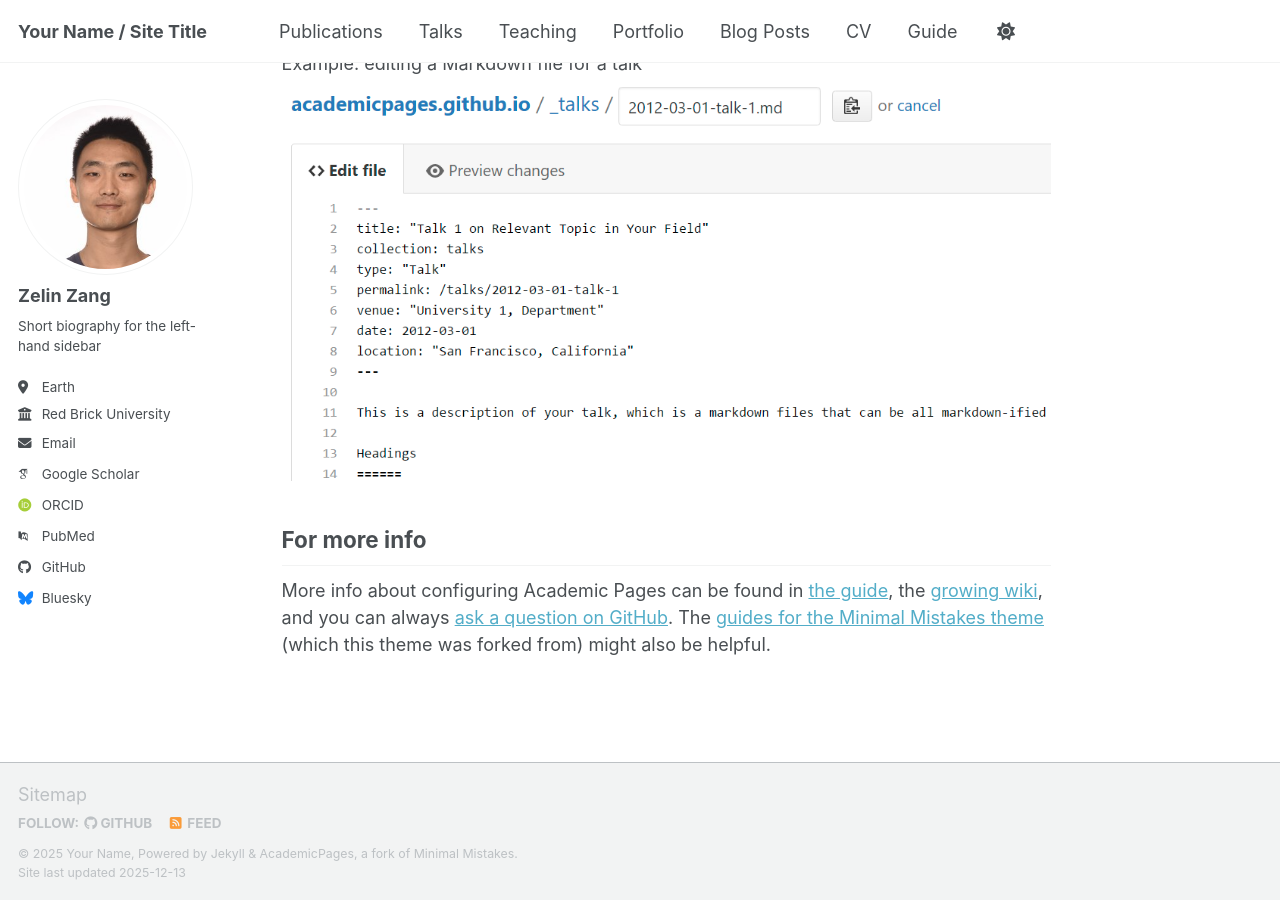
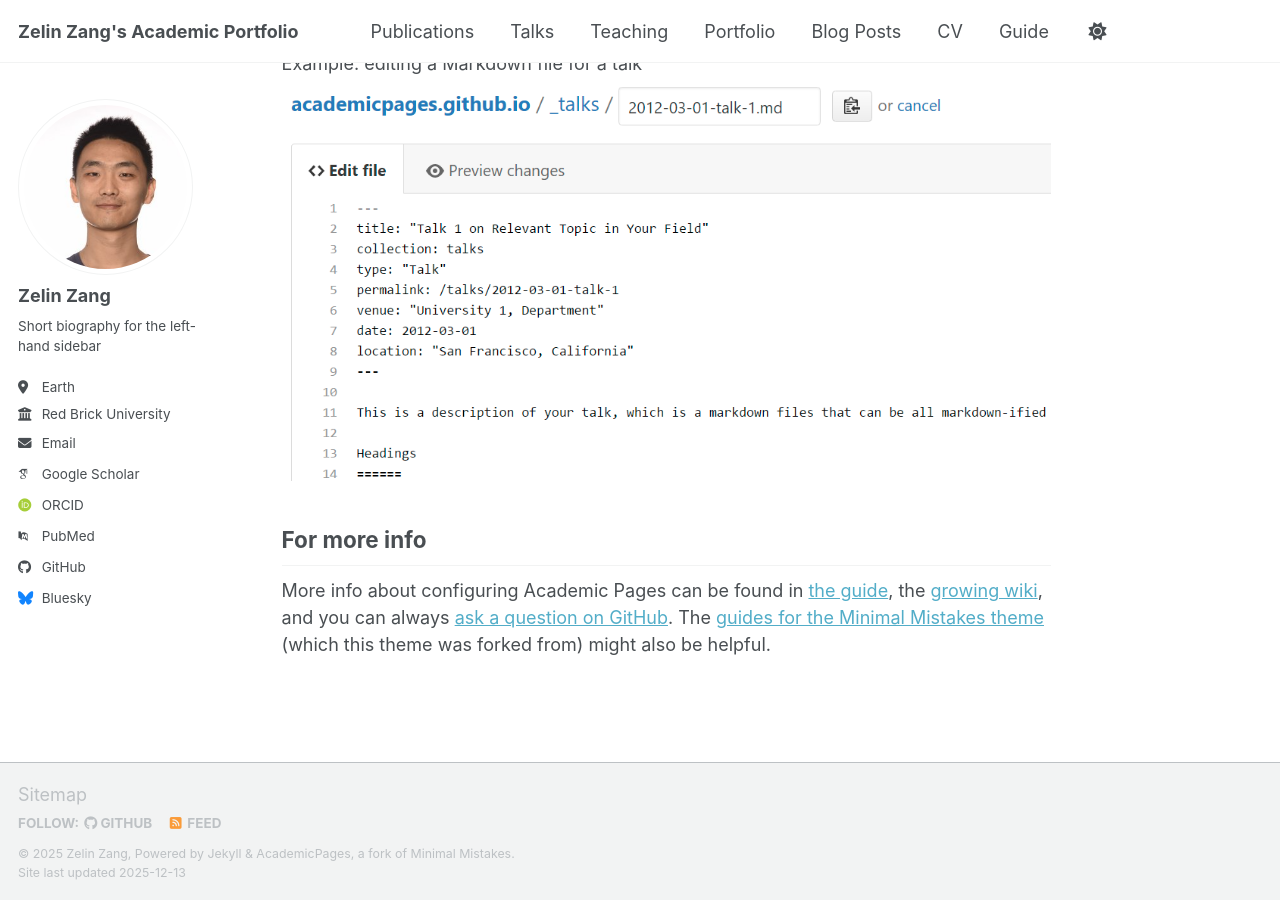
Before and after one commit to zangzelin/zangzelin.github.io, a Jekyll site: the page built from _pages/about.md, in a window 1280 px wide and 900 px high, scrolled down 2718 px. Built offline with Jekyll 4.4.1, drawn with Linux system fonts in a browser that asks for light colours; some web fonts are replaced; a script bundle is joined from its source files by our own code; library files that are not in the unit come from our copies.

Commit message:
auto push

```diff
--- a/_config.yml
+++ b/_config.yml
@@ -9,10 +9,10 @@
 # Basic Site Settings
 locale                   : "en-US"
 site_theme               : "default" # Currently available options are "default", "air"
-title                    : "Your Name / Site Title"
+title                    : "Zelin Zang's Academic Portfolio"
 title_separator          : "-"
-name                     : &name "Your Name"
-description              : &description "Your Name's academic portfolio"   # Update this with a general description of your site, this is the default if not overridden by a page
+name                     : &name "Zelin Zang"
+description              : &description "Zelin Zang's academic portfolio"   # Update this with a general description of your site, this is the default if not overridden by a page
 url                      : https://academicpages.github.io # The base hostname & protocol for your site e.g. "https://[your GitHub username].github.io",
                                                            # or if you already have some other page hosted on Github then use "https://[your GitHub username].github.io/[Your Repo Name]"
 baseurl                  : "" # the subpath of your site, e.g. "/blog"
```
